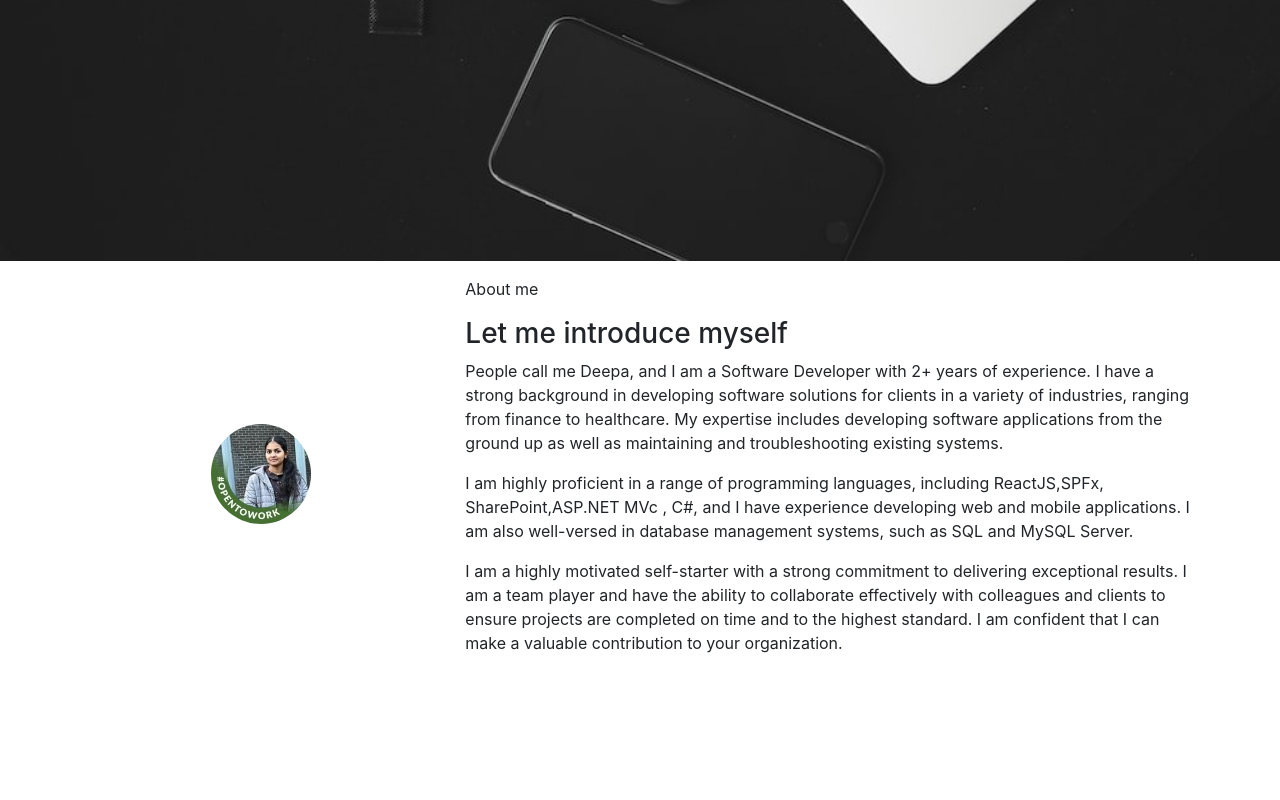
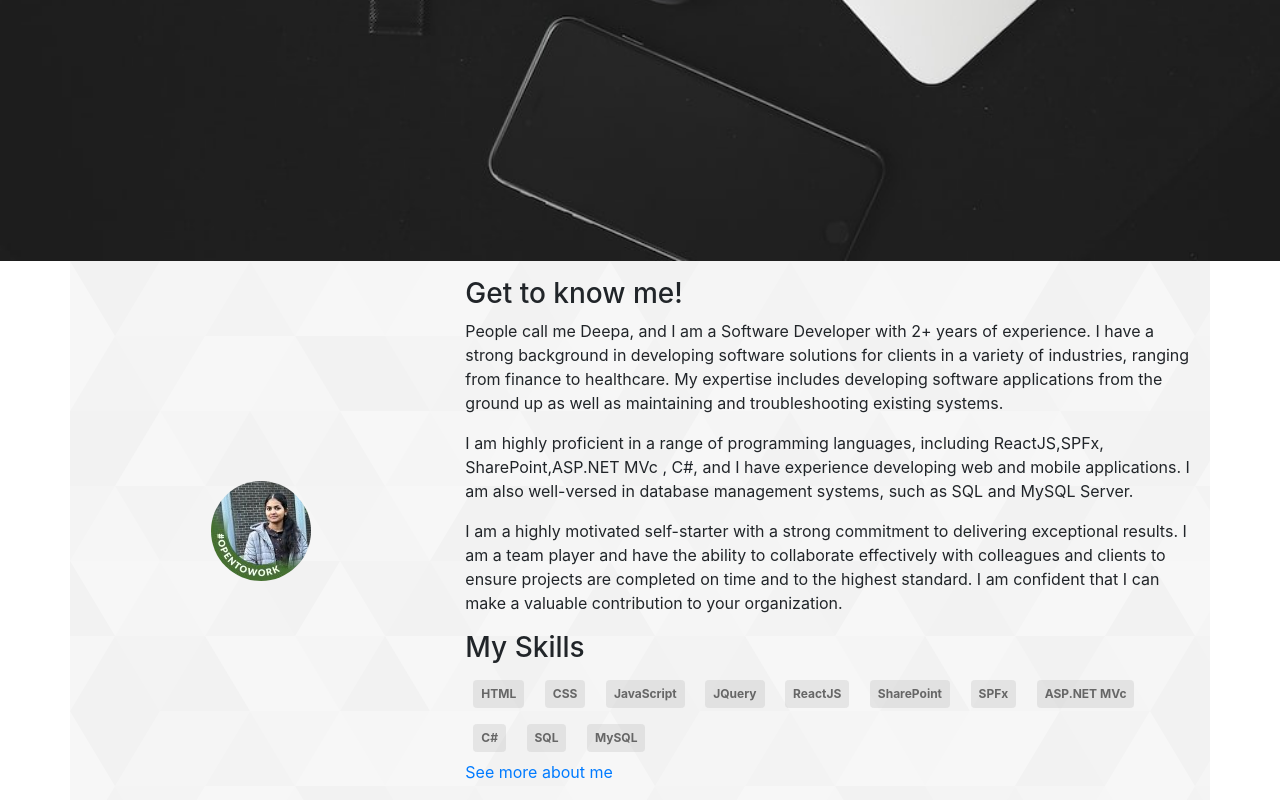
Before and after one commit to Deepasubramani/DS-Portfolio, a plain HTML site: page index.html in a window 1280 px wide. Shown: the part 763-1563 px from the top of the page. Before the commit the page ends 1450 px from the top, so only its background shows below. Drawn offline with nearby package versions, Linux system fonts and the light colour scheme; a web font is replaced by a local one.

Commit message:
about me and skills added

```diff
--- a/Style.css
+++ b/Style.css
@@ -42,3 +42,13 @@ body {
     margin:auto;
     justify-content: center;
 }
+
+#aboutMe{
+    background: linear-gradient(to right,rgba(245,245,245,.8),rgba(245,245,245,.8)),url(Images/common-bg.svg);
+    background-position: center;
+    position: relative;
+}
+.skill-item span{
+    background-color: rgba(153,153,153,.2);
+    color: #666;
+}
--- a/index.html
+++ b/index.html
@@ -67,7 +67,7 @@
     </header>
     <main>
         <section id="home">
-            <img src="Images/background-image.jpg" class="bg-image vw-100" style="max-height:50%">
+            <img src="Images/background-image.jpg" class="bg-image vw-100">
             <p id="home__content" class=" p-3 nav-custom">Hi, I am Deepa Subramani</p>
         </section>
         <section id="aboutMe" class="container p-3">
@@ -76,8 +76,7 @@
                     <img src="Images/profile-image.jpg" class="rounded-circle">
                 </div>
                 <div class="col-sm-8" id="profile__content">
-                    <p>About me</p>
-                    <h3>Let me introduce myself</h3>
+                    <h3>Get to know me!</h3>
                     <p>People call me Deepa, and I am a Software Developer with 2+ years of experience. I have a strong
                         background in developing software solutions for clients in a variety of industries, ranging from
                         finance to healthcare. My expertise includes developing software applications from the ground up
@@ -90,9 +89,25 @@
                         to ensure projects are completed on time and to the highest standard. I am confident that I can
                         make a valuable contribution to your organization.
                     </p>
+                    <div class="skill-item">
+                        <h3>My Skills</h3>
+                        <span class="badge badge-light p-2 m-2">HTML</span>
+                        <span class="badge badge-light p-2 m-2">CSS</span>
+                        <span class="badge badge-light p-2 m-2">JavaScript</span>
+                        <span class="badge badge-light p-2 m-2">JQuery</span>
+                        <span class="badge badge-light p-2 m-2">ReactJS</span>
+                        <span class="badge badge-light p-2 m-2">SharePoint</span>
+                        <span class="badge badge-light p-2 m-2">SPFx</span>
+                        <span class="badge badge-light p-2 m-2">ASP.NET MVc</span>
+                        <span class="badge badge-light p-2 m-2">C#</span>
+                        <span class="badge badge-light p-2 m-2">SQL</span>
+                        <span class="badge badge-light p-2 m-2">MySQL</span>
+                    </div>
+                    <a href="www.linkedin.com/in/deepa-sekar">See more about me</a>
                 </div>
+
+
             </div>
-
         </section>
     </main>
 
```
Also changed, not shown: Images/common-bg.svg (added).
